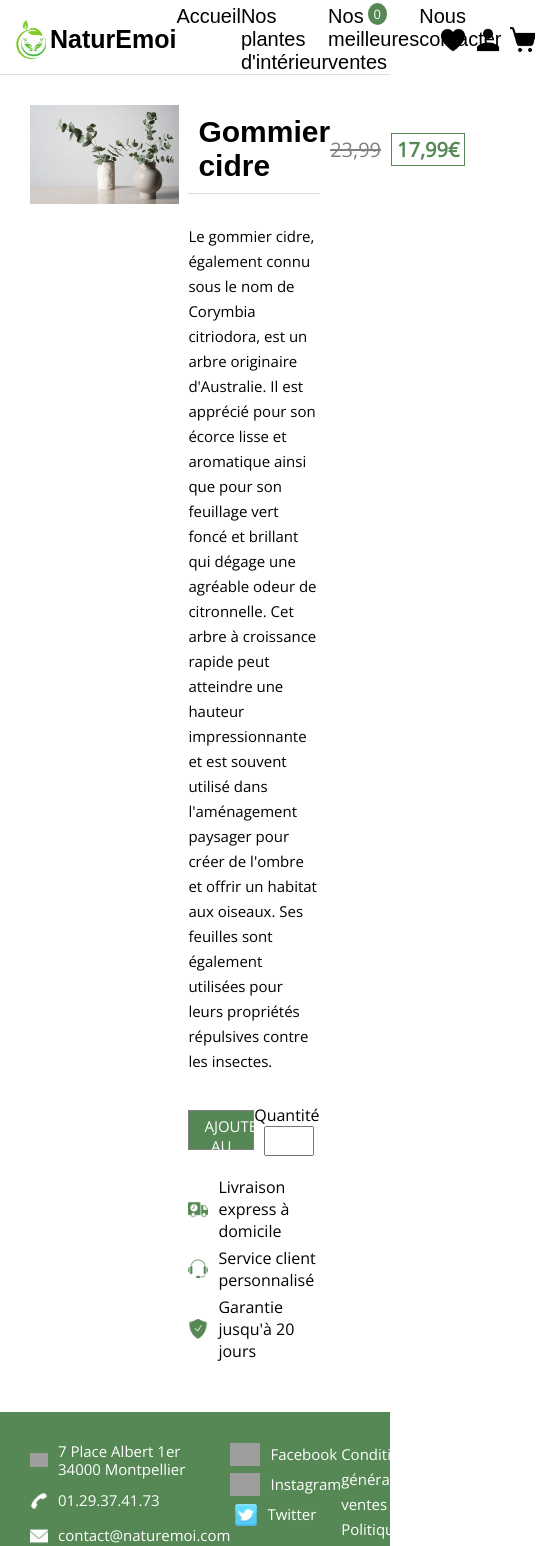
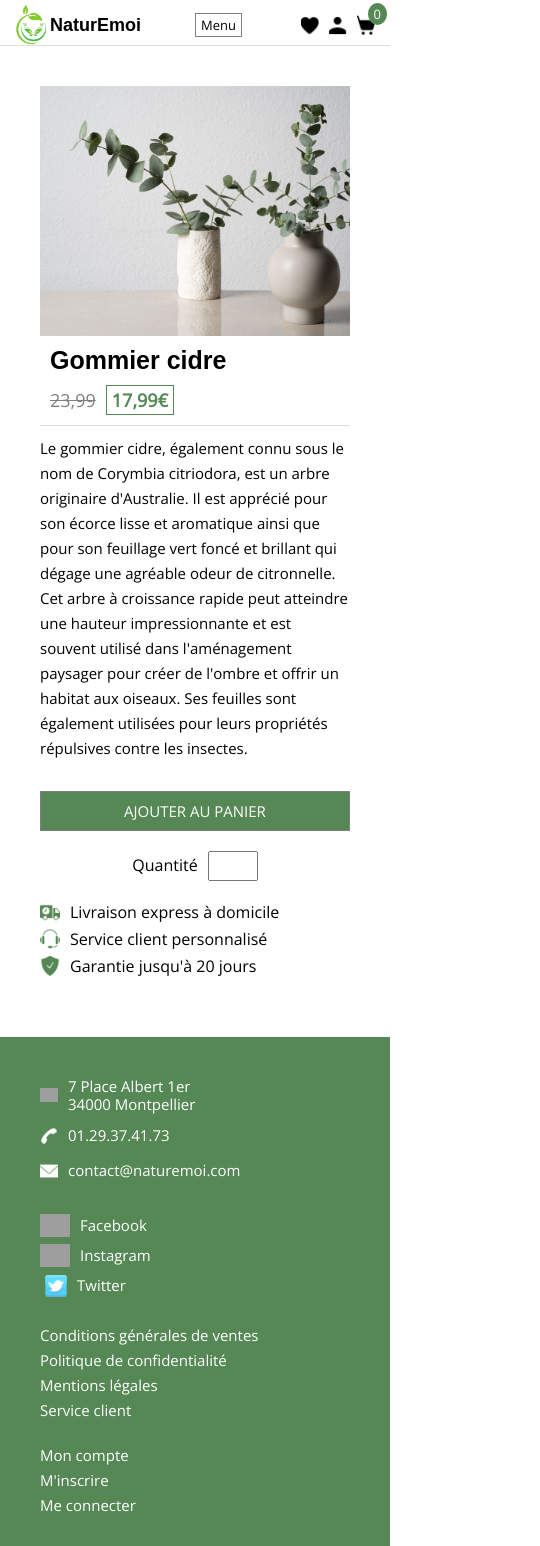
Before and after one commit to MaeraC/natureemoi, a React (Create React App) app: page /product/1 in a window 390 px wide. Shown: the top 1546 px of the page, 540 px wide, since content can reach past the window. Built offline with nearby package versions, Linux system fonts and the light colour scheme; grey boxes are pictures that could not be loaded; a web font is replaced by a local one.

Commit message:
media queries

```diff
--- a/src/components/Nav.js
+++ b/src/components/Nav.js
@@ -4,13 +4,15 @@ import heart from '../assets/heart.png'
 import user from '../assets/user.png'
 import cart from '../assets/cart.png'
 import closeCart from '../assets/close.png'
-import { useState } from 'react'
+import { useEffect, useState } from 'react'
 
 function Nav() {
     const [showCart, setShowCart] = useState(false)
     const [showFavorites, setShowFavorites] = useState(false)
     const [showAccount, setShowAccount] = useState(false)
     const [darkBg, setDarkBg] = useState(false)
+    const [showMenu, setShowMenu] = useState(true)
+    const [showMenuBurger , setMenuBurger] = useState(false)
 
     function handleCloseCart() {
         setShowCart(false)
@@ -19,20 +21,62 @@ function Nav() {
         setDarkBg(false)
     }
 
+    function handleToggleMenu() {
+        setShowMenu(!showMenu)
+    }
+
+    function openMenuBurger() {
+        setMenuBurger(true)
+    }
+
+    useEffect(() => {
+        const handleResize = () => {
+        if (window.innerWidth <= 800) {
+            setShowMenu(false)
+        }
+    }
+
+    window.addEventListener("resize", handleResize)
+    handleResize()
+
+    return () => {
+      window.removeEventListener("resize", handleResize)
+    }
+    }, [])
+
     return (
         <nav>
         <Link to="/" className="logo"><img src={logo} alt="Logo NaturEmoi" />NaturEmoi</Link>
-                <ul className='menu'>
+
+        {showMenu && (
+            <ul className="menu">
             <li><Link to="/">Accueil</Link></li>
             <li><Link to="/toutes-les-plantes">Nos plantes d'intérieur</Link></li>
             <li><Link to="/#bestsellers" reloadDocument>Nos meilleures ventes</Link></li>
             <li><Link to="/#contact" reloadDocument>Nous contacter</Link></li>
             <span></span>
             </ul>
-                <ul className='icons'>
-                    <li onClick={() => {setShowFavorites(true); setDarkBg(true)}}><img src={heart} alt="Favoris" /></li>
-                    <li onClick={() => {setShowAccount(true); setDarkBg(true)}}><img src={user} alt="Mon compte"/></li>
-                    <li onClick={() => {setShowCart(true); setDarkBg(true)}}><img src={cart} alt="Mon panier "/></li>
+        )}
+
+        {!showMenu && (
+            <button className='open-burger button' onClick={openMenuBurger}>Menu</button>
+        )}
+
+        {showMenuBurger && (
+            <ul className="menu menu2">
+                <li><Link to="/">Accueil</Link></li>
+                <li><Link to="/toutes-les-plantes">Nos plantes d'intérieur</Link></li>
+                <li><Link to="/#bestsellers" reloadDocument>Nos meilleures ventes</Link></li>
+                <li><Link to="/#contact" reloadDocument>Nous contacter</Link></li>
+                <span></span>
+                <img className="close-menu" onClick={() => setMenuBurger(false)} src={closeCart} alt="fermer le menu" />
+            </ul>
+        )}
+
+        <ul className="icons">
+            <li onClick={() => { setShowFavorites(true); setDarkBg(true) }}><img src={heart} alt="Favoris" /></li>
+            <li onClick={() => { setShowAccount(true); setDarkBg(true) }}><img src={user} alt="Mon compte" /></li>
+            <li onClick={() => { setShowCart(true); setDarkBg(true) }}><img src={cart} alt="Mon panier " /></li>
         </ul>
         {showCart && (
             <div>
@@ -66,14 +110,9 @@ function Nav() {
             <Link to="">Nouveau client ? Créez votre compte</Link>
             </div>
         )}
-                <span className={darkBg ? "dark-bg" : "dark-bg-none"}></span>
+        {darkBg && <div className="dark-bg" onClick={handleToggleMenu}></div>}
         </nav>
     )
 }
 
 export default Nav
-
-/**
- *
- *
- */
--- a/src/index.css
+++ b/src/index.css
@@ -55,6 +55,26 @@ section {
   font-size: 15px;
   cursor: pointer;
 }
+@media screen and (max-width: 800px) {
+  .title h1 {
+    font-size: 35px;
+  }
+  .title {
+    margin-bottom: 20px;
+  }
+}
+@media screen and (max-width: 600px) {
+  .title h1 {
+    font-size: 30px;
+  }
+}
+@media screen and (max-width: 400px) {
+  .title h1 {
+    font-size: 25px;
+  }
+}
+
+
 
 
 
@@ -185,6 +205,66 @@ nav .account a:hover {
 .dark-bg-none {
   display: none;
 }
+nav .menu2 {
+  position: absolute;
+  top: 0;
+  right: 0;
+  background-color: white;
+  z-index: 99;
+  flex-direction: column;
+  padding: 20px;
+  width: 100%;
+}
+nav .menu2 a {
+  font-size: 18px;
+  text-align: center;
+  width: 100%;
+  display: inline-block;
+  margin: 10px;
+}
+nav .menu2 img {
+  position: absolute;
+  top: 10px;
+  right: 10px;
+  width: 20px;
+  height: 20px;
+  cursor: pointer;
+}
+@media screen and (max-width: 1180px) {
+  nav .menu {
+    font-size: 17px;
+  }
+}
+@media screen and (max-width: 1024px) {
+  nav .menu {
+    font-size: 15px;
+  }
+  nav .logo {
+    font-size: 20px;
+  }
+  nav .icons img {
+    width: 20px;
+  }
+  nav .open-burger {
+    padding: 2px 5px;
+    font-size: 14px;
+  }
+}
+@media screen and (max-width: 400px) {
+  nav .menu {
+    font-size: 15px;
+  }
+  nav .logo {
+    font-size: 18px;
+  }
+  nav .icons img {
+    width: 18px;
+  }
+  nav .open-burger {
+    padding: 2px 5px;
+    font-size: 13px;
+  }
+}
 
 
 
@@ -225,7 +305,37 @@ nav .account a:hover {
 .header a {
   color: white;
 }
-
+@media screen and (max-width: 900px) {
+  .header {
+    height: 50vh;
+  }
+  .slogan div {
+    width: 70%;
+  }
+}
+@media screen and (max-width: 900px) {
+  .header {
+    height: 40vh;
+  }
+  .slogan div {
+    width: 80%;
+    font-size: 18px;
+    line-height: 30px;
+  }
+  .slogan div span {
+    font-size: 20px;
+  }
+}
+@media screen and (max-width: 460px) {
+  .slogan div {
+    width: 85%;
+    font-size: 16px;
+    line-height: 25px;
+  }
+  .slogan div span {
+    font-size: 18px;
+  }
+}
 
 
 
@@ -247,6 +357,13 @@ nav .account a:hover {
 .soldes p:hover {
   animation-play-state: paused;
 }
+@media screen and (max-width: 800px) {
+  .soldes p {
+    font-size: 15px;
+  }
+}
+
+
 
 
 
@@ -306,6 +423,36 @@ nav .account a:hover {
   color: #558855;
   transition: 0.3s;
 }
+@media screen and (max-width: 968px) {
+  .bestsellers .container, .plants .container {
+    margin: 20px 0;
+  }
+  .bestsellers a , .plants a {
+    height: 350px;
+    margin: 20px;
+  }
+}
+@media screen and (max-width: 650px) {
+  section {
+    padding: 10px;
+  }
+  .bestsellers .container, .plants .container {
+    margin: 20px 0;
+  }
+  .bestsellers a , .plants a {
+    height: 300px;
+    margin: 10px;
+  }
+}
+@media screen and (max-width: 500px) {
+  .bestsellers a , .plants a {
+    height: 300px;
+    width: 100%;
+  }
+  section {
+    padding: 20px;
+  }
+}
 
 
 
@@ -337,6 +484,40 @@ nav .account a:hover {
   margin-top: 15px;
   color: white;
 }
+@media screen and (max-width: 968px) {
+  .advantages ul {
+    width : 100%;
+    margin: 0 40px;
+  }
+  .advantages p {
+    width: 80%;
+    text-align: center;
+  }
+}
+@media screen and (max-width: 600px) {
+  .advantages ul {
+    flex-direction: column;
+  }
+  .advantages ul li {
+    margin: 40px 0;
+  }
+  .advantages img {
+    width: 80px;
+    height: 80px;
+  }
+  .advantages p {
+    font-size: 18px;
+  }
+}
+@media screen and (max-width: 400px) {
+  .advantages img {
+    width: 50px;
+    height: 50px;
+  }
+  .advantages p {
+    font-size: 16px;
+  }
+}
 
 
 
@@ -359,6 +540,24 @@ nav .account a:hover {
   justify-content: center;
   align-items: center;
   background: #0000006c;
+}
+@media screen and (max-width: 700px) {
+  .header-page h1 {
+    font-size: 40px;
+  }
+}
+@media screen and (max-width: 550px) {
+  .header-page  {
+    height: 150px;
+  }
+  .header-page h1 {
+    font-size: 30px;
+  }
+}
+@media screen and (max-width: 400px) {
+  .header-page h1 {
+    font-size: 25px;
+  }
 }
 
 
@@ -427,6 +626,59 @@ nav .account a:hover {
 .results button img , .bestsellers button img  , .plants button img {
   width: 25px;
 }
+@media screen and (max-width: 1050px) {
+  .filter-plants {
+    padding-bottom: 0;
+  }
+  .filter-plants ul {
+    flex-wrap: wrap;
+  }
+  .filter-plants h2 {
+    display: none;
+  }
+  .filter-plants .button ,.filter-plants select {
+    margin: 0 20px;
+    margin-bottom: 20px;
+  }
+}
+@media screen and (max-width: 1060px) {
+  .results a {
+    width: 25%;
+    height: 300px;
+  }
+}
+@media screen and (max-width: 850px) {
+  .results a {
+    width: 40%;
+  }
+}
+@media screen and (max-width: 550px) {
+  .results a {
+    width: 100%;
+    margin: 20px;
+  }
+}
+@media screen and (max-width: 560px) {
+  .filter-plants ul li {
+    width: 70%;
+  }
+  .filter-plants .button ,.filter-plants select {
+    width: 100%;
+    margin: 0;
+    margin-bottom: 10px;
+  }
+}
+@media screen and (max-width: 400px) {
+  .filter-plants ul li {
+    width: 100%;
+  }
+  .filter-plants .button ,.filter-plants select {
+    width: 100%;
+    margin: 0;
+    margin-bottom: 10px;
+  }
+}
+
 
 
 
@@ -507,6 +759,83 @@ nav .account a:hover {
   width: 20px;
   margin-right: 10px;
 }
+@media screen and (max-width: 1024px) {
+  .product {
+    flex-direction: column;
+    align-items: center;
+  }
+  .product img {
+    width: 80%;
+    height: 500px;
+  }
+  .product .infos {
+    width: 80%;
+    padding-right: 0;
+  }
+  .product .garantees img {
+    width: 20px;
+    height: 20px;
+  }
+}
+@media screen and (max-width: 700px) {
+  .product img {
+    width: 100%;
+    height: 350px;
+  }
+  .product .infos {
+    width: 100%;
+  }
+}
+@media screen and (max-width: 600px) {
+  .product {
+    padding: 20px;
+  }
+  .product img {
+    height: 300px;
+  }
+  .product .button {
+    width: 60%;
+    text-transform: uppercase;
+  }
+}
+@media screen and (max-width: 450px) {
+  .product .head {
+    flex-direction: column;
+    margin-bottom: 10px;
+  }
+  .product .head h1 {
+    font-size: 25px;
+  }
+  .product .head ul li {
+    margin-top: 10px;
+  }
+  .product .head ul li:nth-child(1) {
+    font-size: 18px;
+  }
+  .product .head ul li:nth-child(2) {
+    font-size: 18px;
+  }
+  .product .btn-cart {
+    flex-direction: column;
+  }
+  .product .button {
+    width: 100%;
+    margin-bottom: 20px;
+  }
+  .product .btn-cart input {
+    height: 30px;
+    width: 50px;
+    padding-left: 10px;
+    margin-left: 10px;
+  }
+}
+@media screen and (max-width: 400px) {
+  .product img {
+    height: 250px;
+  }
+}
+
+
 
 
 
@@ -559,3 +888,24 @@ footer .reseaux li:nth-child(3) img {
 footer .reseaux li  {
   padding-bottom: 5px;
 }
+@media screen and (max-width: 800px) {
+  footer div {
+    flex-wrap: wrap;
+    justify-content: center;
+  }
+  footer div ul {
+    width: 40%;
+    margin: 30px;
+  }
+}
+@media screen and (max-width: 600px) {
+  footer div ul {
+    width: 100%;
+  }
+}
+@media screen and (max-width: 600px) {
+  footer div ul {
+    width: 100%;
+    margin: 10px;
+  }
+}
```
Lines whose indentation alone changed are shown as unchanged.
